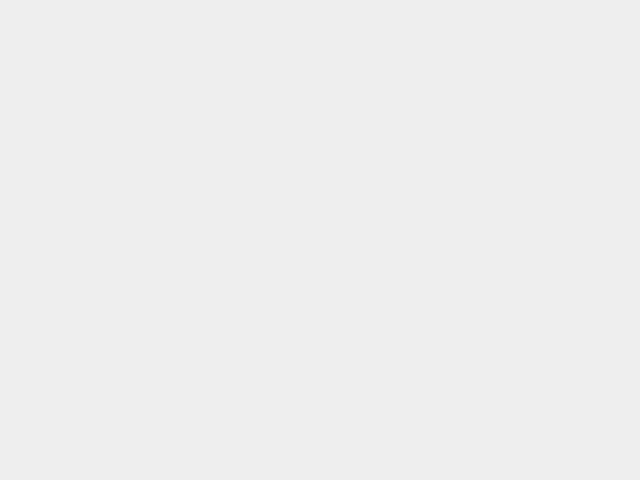
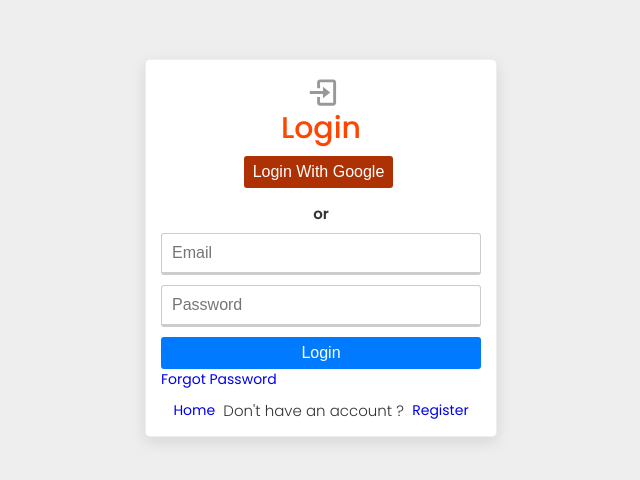
Before and after one commit to Harry8679/Auth_Mern_Ewo_Front, a React (Create React App) app: page /login in a window 1280 px wide. Before the commit this address had no page. Shown: the part 152-632 px from the top of the page, without its empty margins (319-959 px from the left). Built offline with nearby package versions, Linux system fonts and the light colour scheme; the HTML template or start-up script is replaced by a standard one.

Commit message:
Login Component

```diff
--- a/src/App.js
+++ b/src/App.js
@@ -1,6 +1,7 @@
 import { BrowserRouter, Routes, Route } from 'react-router-dom';
 import Home from './pages/home/Home';
 import Layout from './components/layout/Layout';
+import Login from './pages/auth/Login';
 
 const App = () => {
   return (
@@ -8,6 +9,7 @@ const App = () => {
       <BrowserRouter>
         <Routes>
           <Route path='/' element={<Layout><Home /></Layout>} />
+          <Route path='/login' element={<Login />} />
         </Routes>
       </BrowserRouter>
     </>
--- /dev/null
+++ b/src/components/card/Card.js
@@ -0,0 +1,10 @@
+import React from 'react';
+import styles from './Card.module.scss';
+
+const Card = ({ children, cardClass }) => {
+  return (
+    <div className={`${styles.card} ${cardClass}`}>{children}</div>
+  )
+}
+
+export default Card;
--- /dev/null
+++ b/src/components/card/Card.module.scss
@@ -0,0 +1,6 @@
+.card {
+    border: 1px solid transparent;
+    border-radius: 5px;
+    box-shadow: var(--box-shadow);
+    overflow: hidden;
+  }
--- /dev/null
+++ b/src/pages/auth/Login.js
@@ -0,0 +1,46 @@
+import React, { useState } from "react";
+import styles from "./auth.module.scss";
+import Card from "../../components/card/Card";
+import { BiLogIn } from "react-icons/bi";
+import { Link } from "react-router-dom";
+
+const Login = () => {
+  const [email, setEmail] = useState('');
+  const [password, setPassword] = useState('');
+
+  const handleInputChange = () => {};
+
+  const loginUser = () => {};
+  return (
+    <div className={`container ${styles.auth}`}>
+      <Card>
+        <div className={styles.form}>
+          <div className="--flex-center">
+            <BiLogIn size={35} color="#999" />
+          </div>
+          <h2>Login</h2>
+          <div className="--flex-center">
+            <button className="--btn --btn-google">Login With Google</button>
+          </div>
+          <br />
+          <p className="--text-center --fw-bold">or</p>
+
+          <form onSubmit={loginUser}>
+            <input type='email' placeholder='Email' required name='email' value={email} onChange={handleInputChange} />
+            <input type='password' placeholder='Password' required name='password' value={password} onChange={handleInputChange} />
+
+            <button className="--btn --btn-primary --btn-block" type="submit">Login</button>
+          </form>
+          <Link to='/forgot'>Forgot Password</Link>
+          <span className={styles.register}>
+            <Link to='/'>Home</Link>
+            <p>&nbsp; Don't have an account ? &nbsp;</p>
+            <Link to='/register'>Register</Link>
+          </span>
+        </div>
+      </Card>
+    </div>
+  );
+};
+
+export default Login;
--- /dev/null
+++ b/src/pages/auth/auth.module.scss
@@ -0,0 +1,99 @@
+.auth {
+    min-height: 100vh;
+    display: flex;
+    justify-content: center;
+    align-items: center;
+
+    .img {
+      animation: slide-down 0.5s ease;
+    }
+
+    .form {
+      width: 35rem;
+      padding: 1.5rem;
+      animation: slide-up 0.5s ease;
+      background-color: #fff;
+      h2 {
+        color: var(--color-danger);
+        text-align: center;
+      }
+      form {
+        input[type="text"],
+        input[type="email"],
+        input[type="password"] {
+          display: block;
+          font-size: 1.6rem;
+          font-weight: 300;
+          padding: 1rem;
+          margin: 1rem auto;
+          width: 100%;
+          border: 1px solid #ccc;
+          border-bottom: 3px solid #ccc;
+          border-radius: 3px;
+          outline: none;
+
+          &:focus {
+            outline: none;
+            box-shadow: 0 1rem 2rem rgba(0, 0, 0, 0.1);
+            border-bottom: 3px solid #55c57a;
+          }
+
+          &:focus:invalid {
+            border-bottom: 3px solid #ff7730;
+          }
+        }
+        .links {
+          display: flex;
+          justify-content: space-between;
+          margin: 5px 0;
+        }
+
+        p {
+          text-align: center;
+          margin: 1rem;
+        }
+      }
+      .register {
+        display: flex;
+        justify-content: center;
+        align-items: center;
+        margin-top: 1rem;
+      }
+    }
+
+    .group {
+      border: 1px solid var(--light-blue);
+      padding: 5px;
+      margin-bottom: 5px;
+    }
+
+    .indicator {
+      display: flex;
+      justify-content: flex-start;
+      align-items: center;
+      font-size: 10px;
+    }
+
+    @keyframes slide-up {
+      0% {
+        transform: translateY(-5rem);
+      }
+      100% {
+        transform: translateY(0);
+      }
+    }
+    @keyframes slide-down {
+      0% {
+        transform: translateY(5rem);
+      }
+      100% {
+        transform: translateY(0);
+      }
+    }
+  }
+
+  @media screen and (max-width: 700px) {
+    .img {
+      display: none;
+    }
+  }
```
